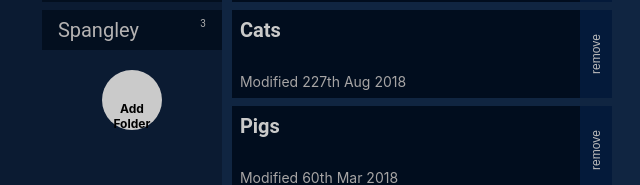
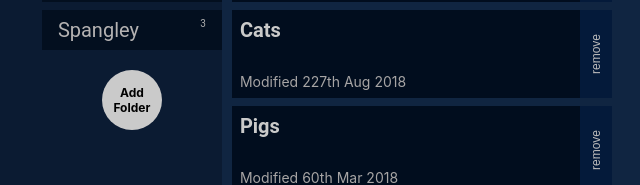
Before and after one commit to patrickgus/Noteful, a React (Create React App) app: page / in a window 1280 px wide. Shown: the part 216-401 px from the top of the page, without its empty margins (166-806 px from the left). Built offline with nearby package versions, Linux system fonts and the light colour scheme.

Commit message:
format buttons

```diff
--- a/src/CircleButton/CircleButton.css
+++ b/src/CircleButton/CircleButton.css
@@ -14,7 +14,7 @@
 }
 
 a.NavCircleButton {
-  padding: 16px 8px 8px;
+  padding: 0 8px 8px;
 }
 
 .NavCircleButton:hover {
--- a/src/NotePageNav/NotePageNav.js
+++ b/src/NotePageNav/NotePageNav.js
@@ -11,7 +11,6 @@ export default function NotePageNav(props) {
         onClick={() => props.history.goBack()}
         className="NotePageNav__back-button"
       >
-        <br />
         Go Back
       </CircleButton>
       {props.folder && (
```
